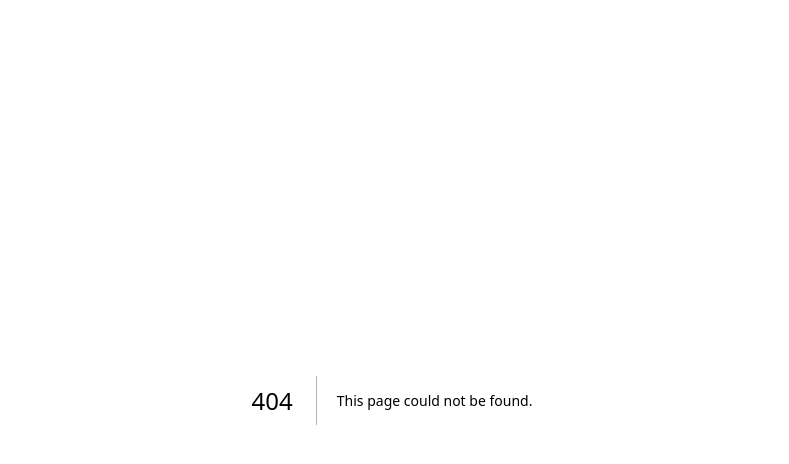
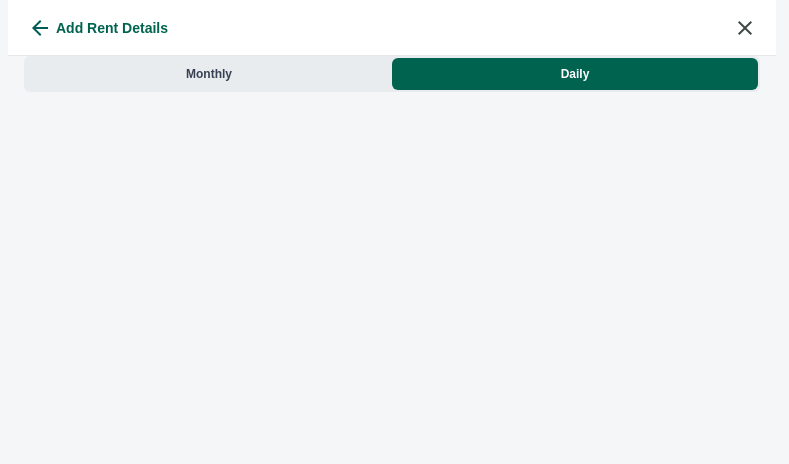
Before and after one commit to kiranreddyhostels/Kiran-Reddy-Boys-Hostel, a Next.js app: page /AddRentDetails in a window 1280 px wide. Before the commit this address had no page. Shown: the top 464 px of the page, without its empty margins (248-1037 px from the left). Built offline with nearby package versions, Linux system fonts and the light colour scheme.

Commit message:
Added Heading, Close Button, Back Button, Monthly/Daily toggle Button in AddRentDetails Page

```diff
--- /dev/null
+++ b/app/AddRentDetails/Header/Header.tsx
@@ -0,0 +1,32 @@
+"use client";
+import Icon from "@/components/Icons/Icons";
+
+import { useRouter } from "next/navigation";
+
+export default function Header() {
+  const router = useRouter();
+
+
+
+  return (
+    <header className="flex h-12 items-center justify-between border-b border-[#e5e7eb] bg-white px-3 sm:h-14 sm:px-5 md:px-6">
+      <button
+        type="button"
+        onClick={() => router.back()}
+        className="flex items-center gap-2 text-xs font-semibold text-[#00634f] sm:text-sm"
+      >
+        <span className="text-lg"> <Icon src="/assets/leftArrow.svg" alt="close" /></span>
+        <span>Add Rent Details</span>
+      </button>
+
+      <button
+        type="button"
+        onClick={() => router.back()}
+        aria-label="Close"
+        className="text-lg text-[#6b7280]"
+      >
+         <Icon src="/assets/close.svg" alt="close" />
+      </button>
+    </header>
+  );
+}
--- /dev/null
+++ b/app/AddRentDetails/RentType/RentType.tsx
@@ -0,0 +1,41 @@
+"use client";
+
+interface RentTypeProps {
+  type:"monthly"|"daily";
+  onChange:(type:"monthly"|"daily")=> void;
+}
+
+export default function RentType({
+  type,
+  onChange,
+}: RentTypeProps) {
+  return (
+    <section className="mx-4">
+    <div className="flex h-10 w-full rounded-md bg-[#e9ecef] p-0.5 sm:h-9">
+      <button
+        type="button"
+        onClick={()=>onChange("monthly")}
+        className={`flex-1 rounded-md text-[9px] font-semibold transition sm:text-xs ${
+          type === "monthly"
+            ? "bg-[#00634f] text-white"
+            : "text-[#374151]"
+        }`}
+      >
+        Monthly
+      </button>
+
+      <button
+        type="button"
+        onClick={()=>onChange("daily")}
+        className={`flex-1 rounded-md text-[9px] font-semibold transition sm:text-xs ${
+          type === "daily"
+            ? "bg-[#00634f] text-white"
+            : "text-[#374151]"
+        }`}
+      >
+        Daily
+      </button>
+    </div>
+    </section>
+  );
+}
--- /dev/null
+++ b/app/AddRentDetails/page.tsx
@@ -0,0 +1,23 @@
+"use client";
+import Header from "./Header/Header";
+import RentType from "./RentType/RentType";
+import { useState } from "react";
+export default function AddRentDetails(){
+    const  [rentType, setRentType] =
+    useState<"monthly" | "daily">("daily");
+    return(
+        <main className="min-h-screen bg-[#f4f6f7]">
+            <div className="mx-auto flex min-h-screen w-full flex-col sm:max-w-xl md:max-w-2xl lg:max-w-3xl">
+                {/* header */}
+                 <Header/>
+
+                 {/* rent type */}
+                 <RentType  type={rentType}
+            onChange={setRentType}/>
+
+            </div>
+        </main>
+
+
+    )
+}
```
